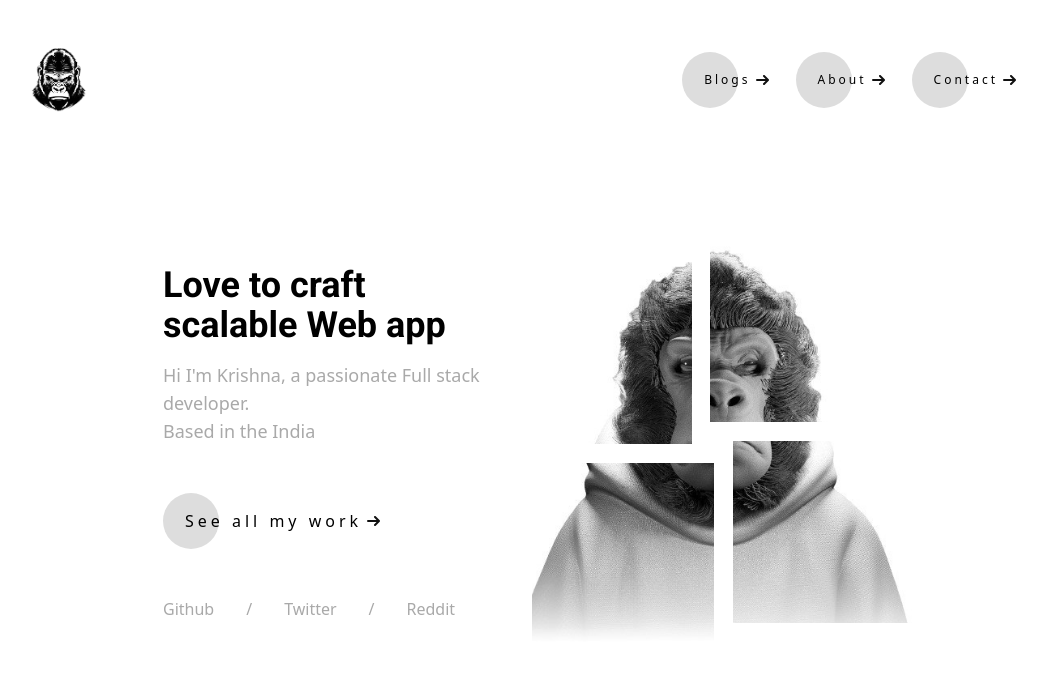
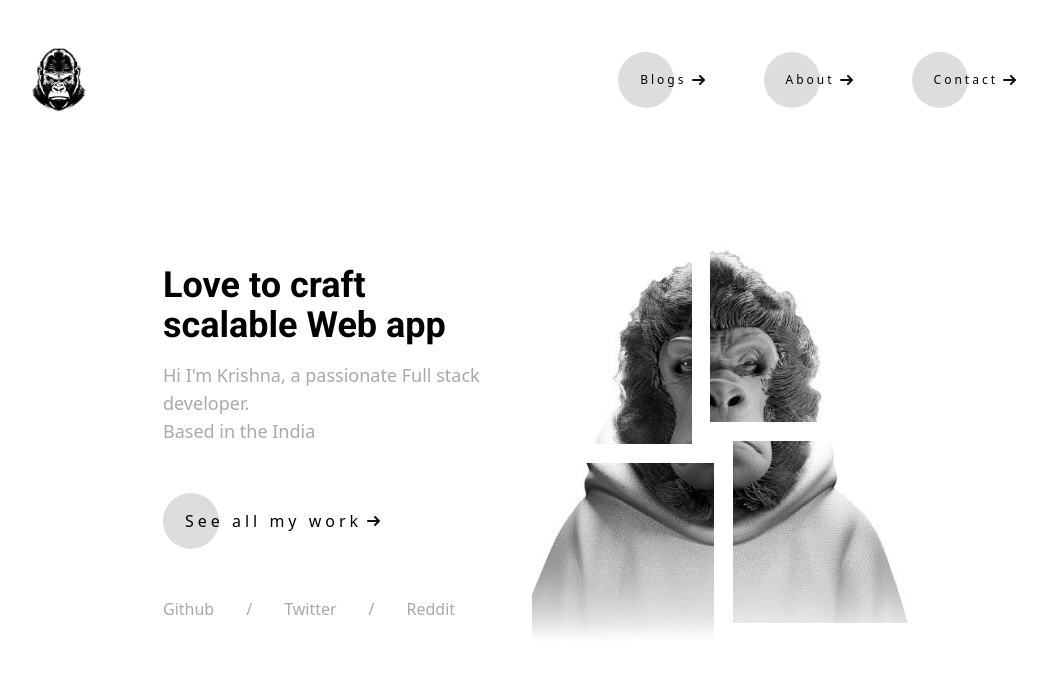
Before and after one commit to a-s-t-e-y-a/portfoliov2, a Next.js app: page / in a window 1280 px wide. Shown: the top 674 px of the page, without its empty margins (109-1156 px from the left). Built offline with nearby package versions, Linux system fonts and the light colour scheme.

Commit message:
:bug: BUG : navbar fixed gap increase btw them

```diff
--- a/src/components/landing_page/Navbar.js
+++ b/src/components/landing_page/Navbar.js
@@ -27,7 +27,7 @@
           )}
         </div>
         {medium ? (
-          <div className="flex justify-center ">
+          <div className="flex  gap-8 justify-center ">
             <zdiv animate={{ x: [400, 0] }} transition={{ duration: 1 }}>
               <div>
                 <Link
@@ -72,7 +72,7 @@
             </zdiv>
           </div>
         ) : (
-          <div className="flex justify-center ">
+          <div className="flex  gap-8 justify-center ">
             <div>
               <div>
                 <a
```
